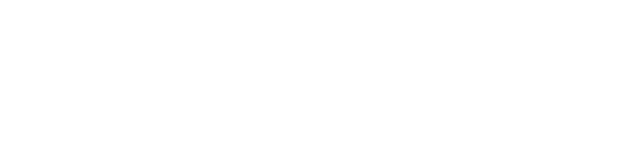
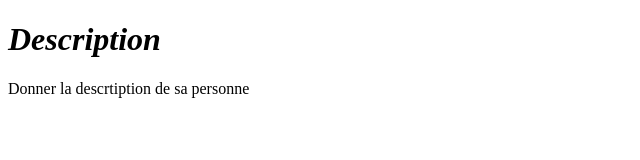
Before and after one commit to Dev4Emmatig/mon-cv, a plain HTML site: page index.html in a window 1280 px wide. Shown: the whole page, without its empty margins (0-640 px from the left). Drawn offline with Linux system fonts and the light colour scheme.

Commit message:
mise en place de la section description

```diff
--- a/index.html
+++ b/index.html
@@ -6,6 +6,7 @@
     <title>Document</title>
 </head>
 <body>
-
+    <h1><em>Description</em></h1>
+    Donner la descrtiption de sa personne
 </body>
 </html>
```
